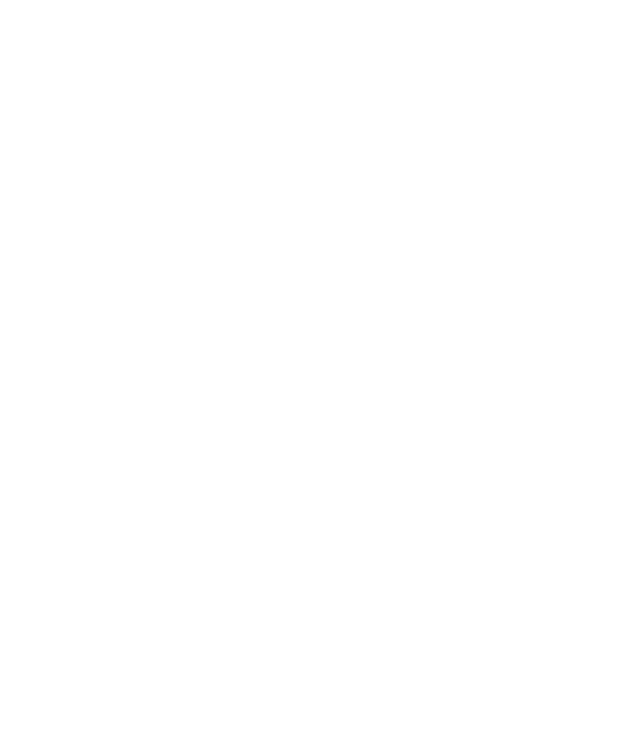
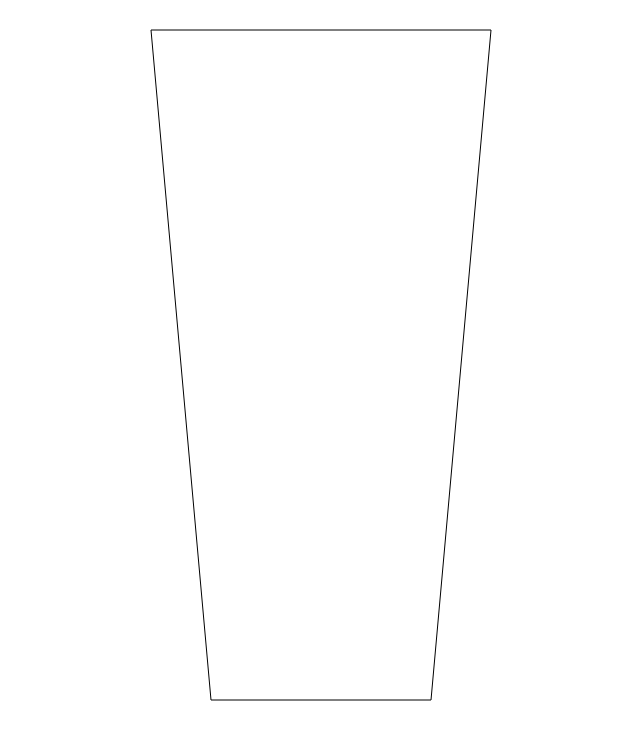
Before and after one commit to ukiuki-inkya/tapioka-frontend, a Nuxt app: page /result in a window 1280 px wide. Before the commit this address had no page. Shown: the top 740 px of the page, without its empty margins (319-959 px from the left). Built offline with nearby package versions, Linux system fonts and the light colour scheme.

Commit message:
カップを書いた

```diff
--- /dev/null
+++ b/pages/result.vue
@@ -0,0 +1,56 @@
+<template>
+  <div class="wrapper">
+    <canvas id="canvas" ref="canvas" class="canvas" width="400px" height="730px" />
+  </div>
+</template>
+
+<script>
+export default {
+
+  data() {
+    return {
+      canvas: null,
+      ctx: null
+    }
+  },
+
+  mounted: function (context) {
+    this.canvas = this.$refs.canvas
+    this.ctx = this.canvas.getContext('2d')
+
+    this.drawCup()
+  },
+
+  methods: {
+    drawCup() {
+      this.ctx.beginPath()
+      this.ctx.moveTo(30, 30)
+      this.ctx.lineTo(90, 700)
+      this.ctx.lineTo(310, 700)
+      this.ctx.lineTo(370, 30)
+      this.ctx.closePath()
+      this.ctx.stroke()
+    },
+    draw() {
+      this.ctx.beginPath()
+      this.ctx.clearRect(0, 0, 200, 200)
+      this.ctx.arc(100, 100, 10, 0, Math.PI * 2)
+      this.ctx.fill()
+    }
+  }
+
+}
+</script>
+
+<style>
+  .wrapper {
+    margin: 0px;
+    width: 100%;
+    height: 730px;
+    text-align: center;
+  }
+  .canvas {
+    border: none;
+    margin: 0px auto;
+  }
+</style>
```
